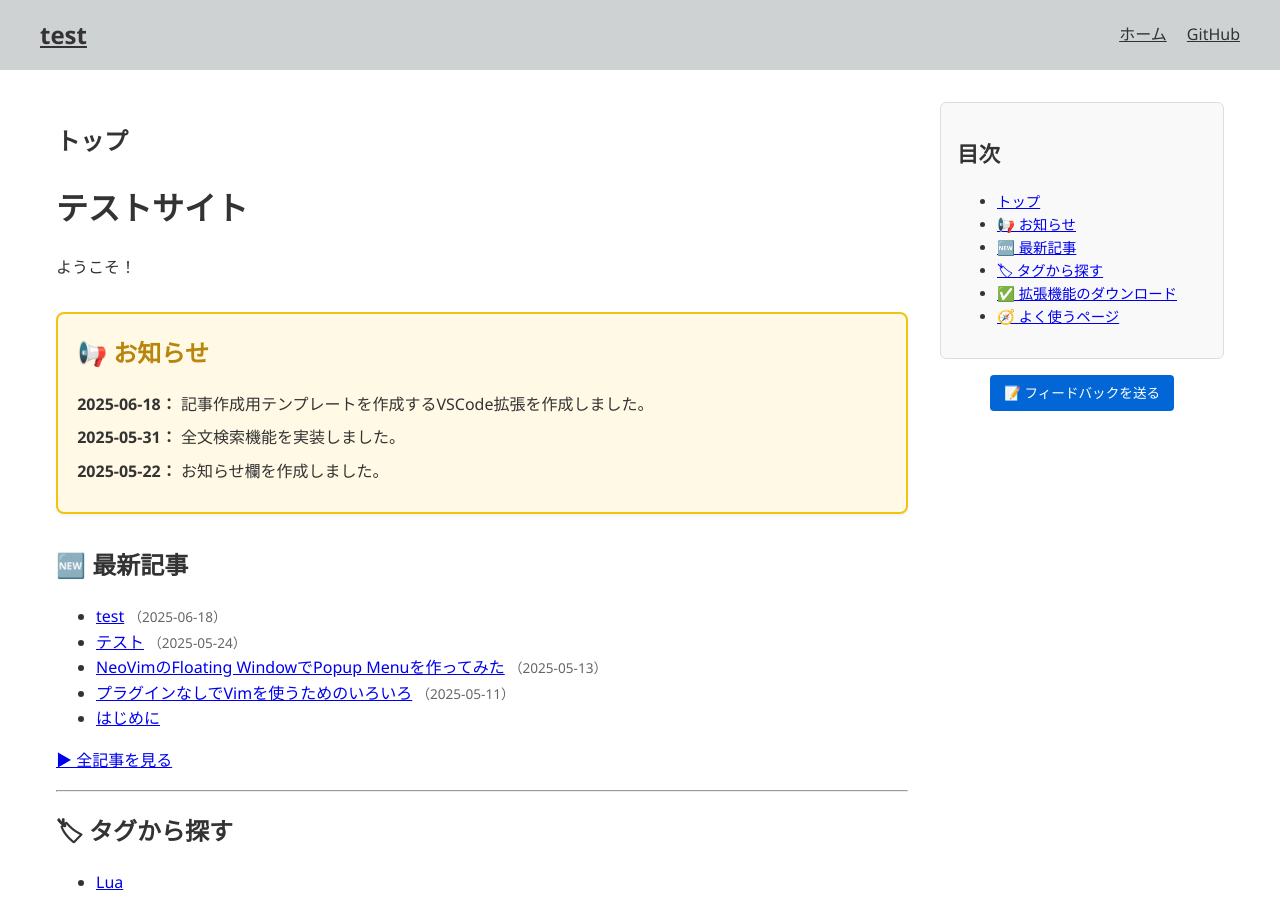
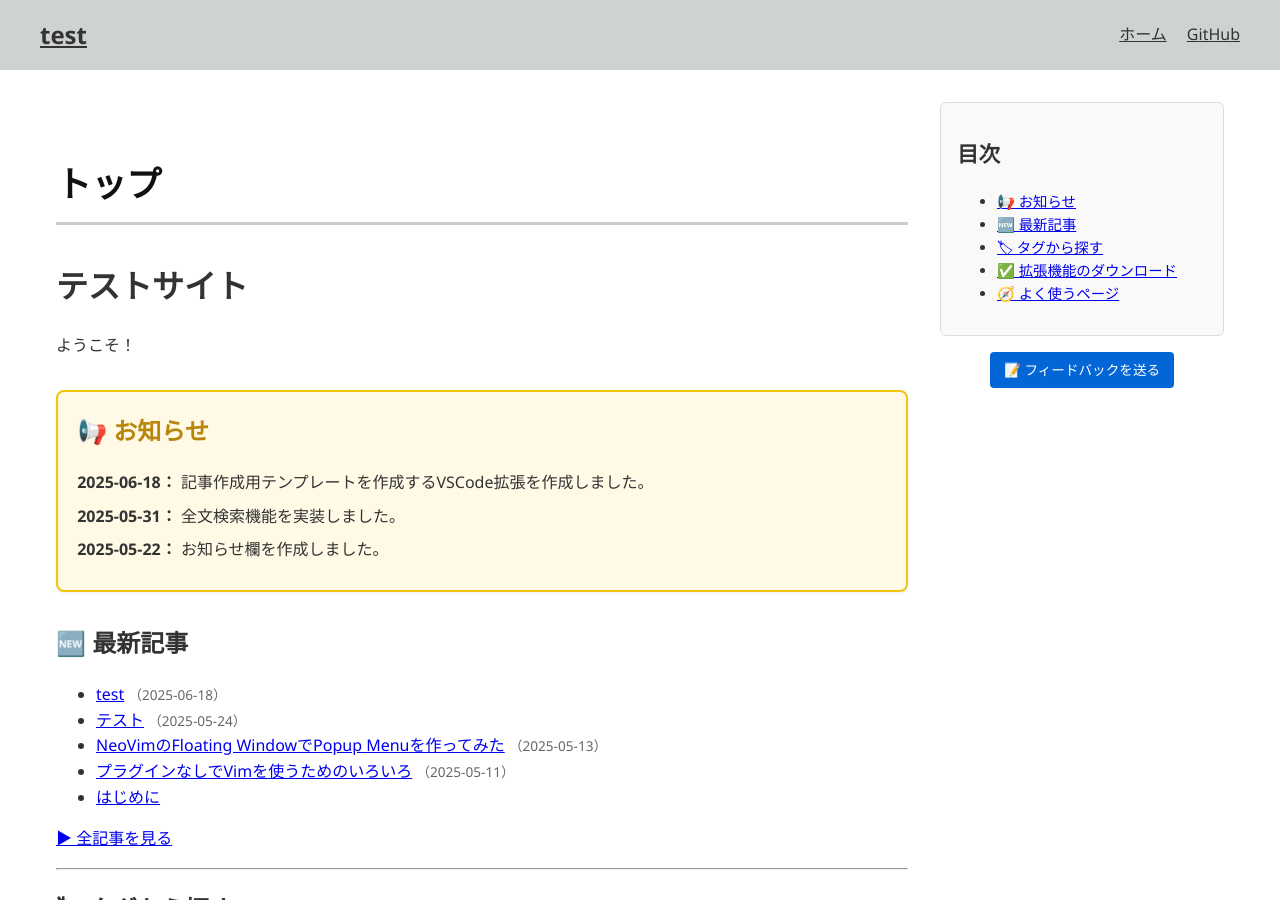
Before and after one commit to PicricAcid/pages_test, a Jekyll site: the page built from docs/index.md, in a window 1280 px wide and 900 px high. Built offline with Jekyll 4.4.1, drawn with Linux system fonts in a browser that asks for light colours; comment, search, counter and statistics services are not loaded.

Commit message:
fix page title level in default layout

```diff
--- a/docs/_layouts/default.html
+++ b/docs/_layouts/default.html
@@ -22,7 +22,7 @@
 
     <div class="wrapper page">
       <main class="page-content">
-        <h2 class="page-title">{{ page.title }}</h2>
+        <h1 class="page-title">{{ page.title }}</h1>
         <p class="page-meta">
           {% if page.author %}🖋 {{ page.author }} {% endif %}
           {% if page.date %}📅 {{ page.date | date: "%Y年%m月%d日" }}{% endif %}
```
